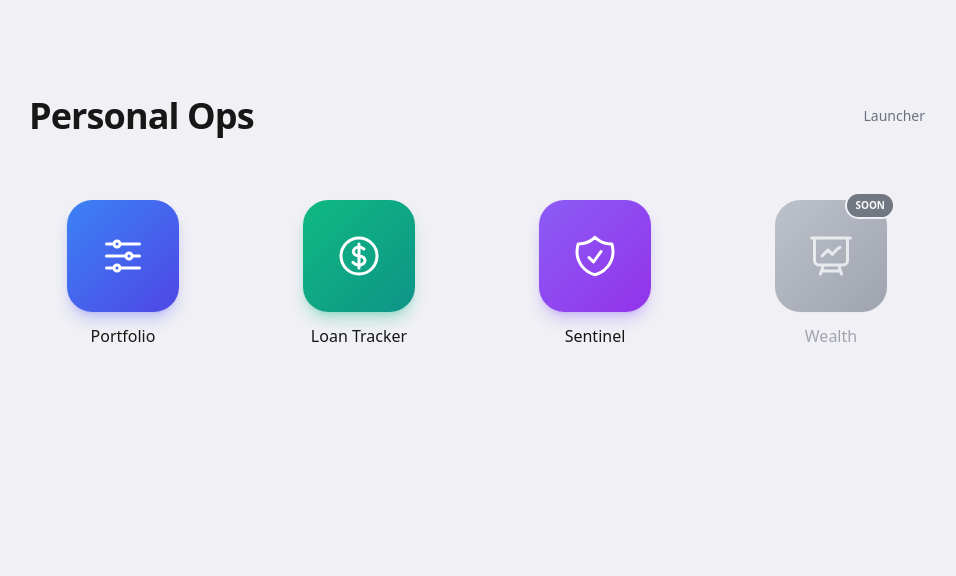
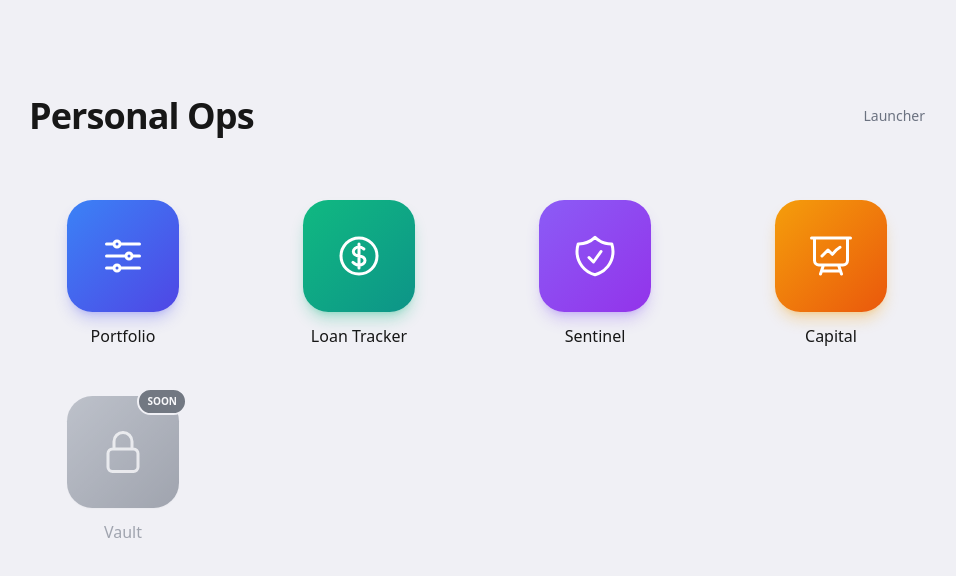
Before and after one commit to vinersar31/omnibus, a Next.js app: page / in a window 1280 px wide. Shown: the top 576 px of the page, without its empty margins (163-1119 px from the left). Built offline with nearby package versions, Linux system fonts and the light colour scheme.

Commit message:
feat: replace wealth app with capital and add upcoming vault app (#9)

```diff
--- a/app/page.tsx
+++ b/app/page.tsx
@@ -65,15 +65,25 @@ const DEFAULT_ITEMS: AppItem[] = [
       'M9 12.75 11.25 15 15 9.75m-3-7.036A11.959 11.959 0 0 1 3.598 6 11.99 11.99 0 0 0 3 9.749c0 5.592 3.824 10.29 9 11.623 5.176-1.332 9-6.03 9-11.622 0-1.31-.21-2.571-.598-3.751h-.152c-3.196 0-6.1-1.248-8.25-3.285Z',
   },
   {
-    id: 'wealth',
-    label: 'Wealth',
+    id: 'capital',
+    label: 'Capital',
+    href: 'https://vinersar31.github.io/capital/',
+    gradient: 'from-amber-500 to-orange-600',
+    shadow: 'shadow-amber-500/30',
+    hoverShadow: 'group-hover:shadow-amber-500/50',
+    iconPath:
+      'M3.75 3v11.25A2.25 2.25 0 0 0 6 16.5h2.25M3.75 3h-1.5m1.5 0h16.5m0 0h1.5m-1.5 0v11.25A2.25 2.25 0 0 1 18 16.5h-2.25m-7.5 0h7.5m-7.5 0-1 3m8.5-3 1 3m0 0 .5 1.5m-.5-1.5h-9.5m0 0-.5 1.5m.75-9 3-3 2.148 2.148A12.061 12.061 0 0 1 16.5 7.605',
+  },
+  {
+    id: 'vault',
+    label: 'Vault',
     disabled: true,
     badge: 'SOON',
     gradient: 'from-gray-400 to-gray-500',
     shadow: 'shadow-sm',
     hoverShadow: '',
     iconPath:
-      'M3.75 3v11.25A2.25 2.25 0 0 0 6 16.5h2.25M3.75 3h-1.5m1.5 0h16.5m0 0h1.5m-1.5 0v11.25A2.25 2.25 0 0 1 18 16.5h-2.25m-7.5 0h7.5m-7.5 0-1 3m8.5-3 1 3m0 0 .5 1.5m-.5-1.5h-9.5m0 0-.5 1.5m.75-9 3-3 2.148 2.148A12.061 12.061 0 0 1 16.5 7.605',
+      'M16.5 10.5V6.75a4.5 4.5 0 1 0-9 0v3.75m-.75 11.25h10.5a2.25 2.25 0 0 0 2.25-2.25v-6.75a2.25 2.25 0 0 0-2.25-2.25H6.75a2.25 2.25 0 0 0-2.25 2.25v6.75a2.25 2.25 0 0 0 2.25 2.25Z',
   },
 ];
 
```
